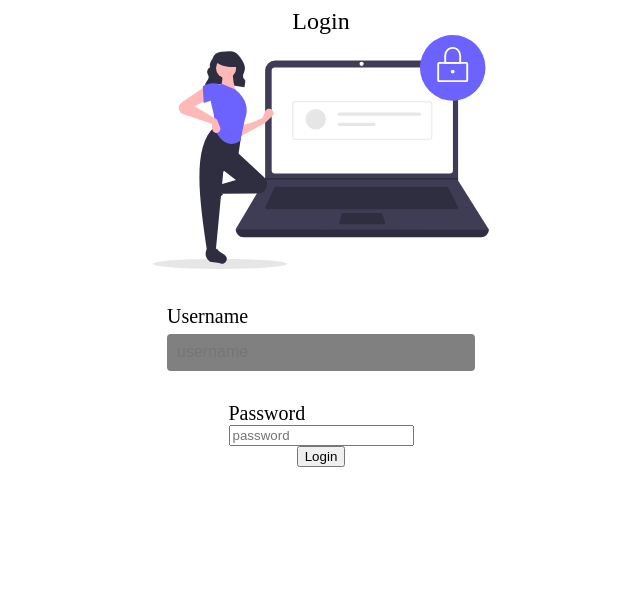
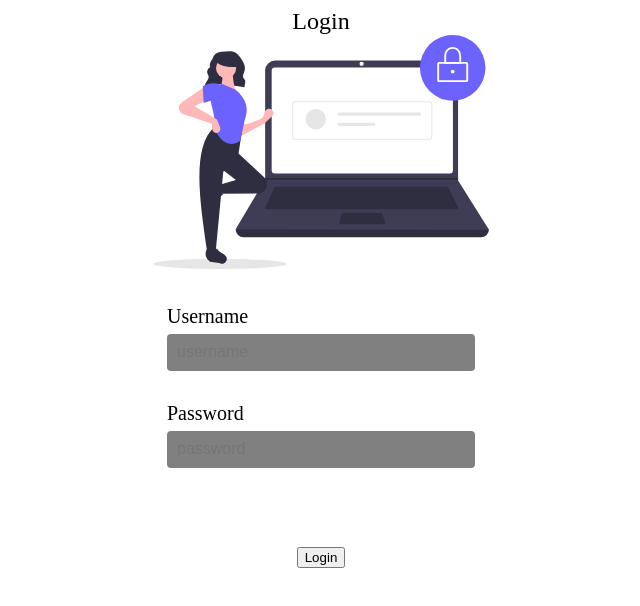
Before and after one commit to Sxlly/Frienfo, a React (Create React App) app in the folder frienfo/: page /LogIn in a window 1280 px wide. Shown: the top 606 px of the page, without its empty margins (319-959 px from the left). Built offline with nearby package versions, Linux system fonts and the light colour scheme.

Commit message:
login styling

```diff
--- a/frienfo/src/login.js
+++ b/frienfo/src/login.js
@@ -98,11 +98,11 @@ function LogIn() {
                     </div>
                     <div style = {styles.formGroup}>
                         <label style = {styles.label}>Password</label>
-                        <input type = "password" name = "password" placeholder = "password" />
+                        <input style = {styles.input} type = "password" name = "password" placeholder = "password" />
                     </div>
                 </div>
             </div>
-            <div>
+            <div style = {styles.footer}>
                 <button type = "button" >
                     Login
                 </button>
```
